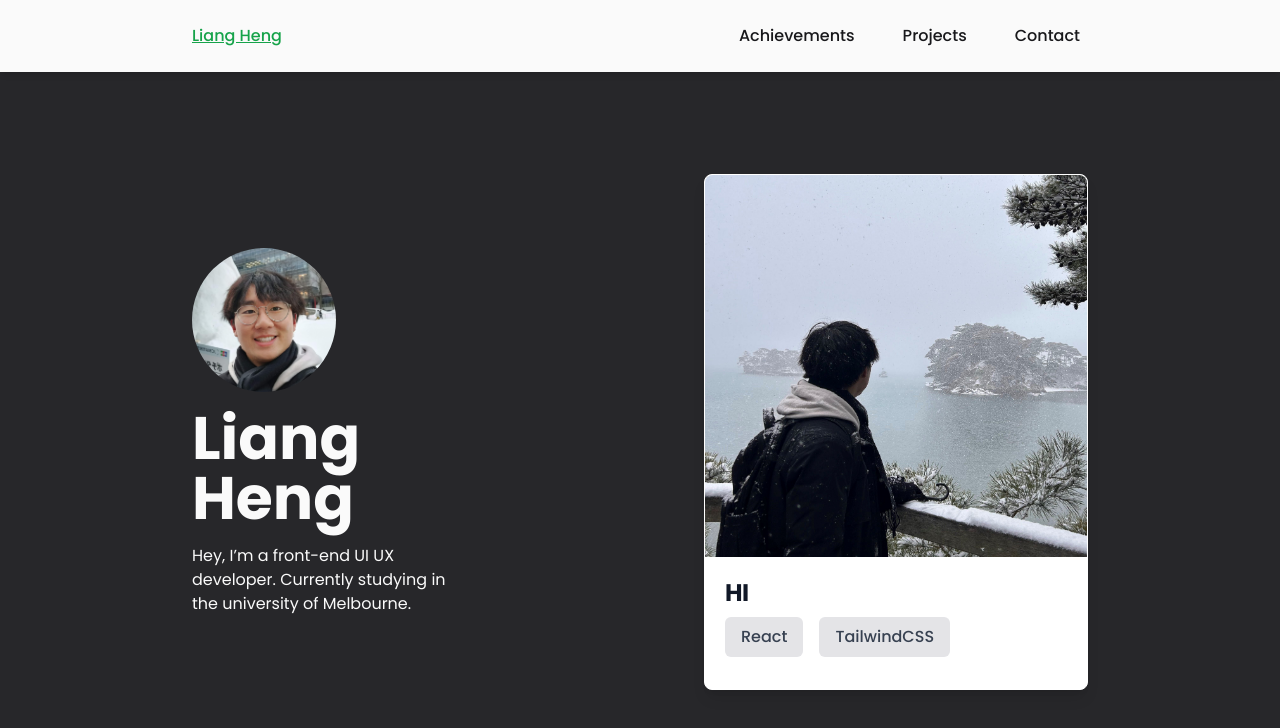
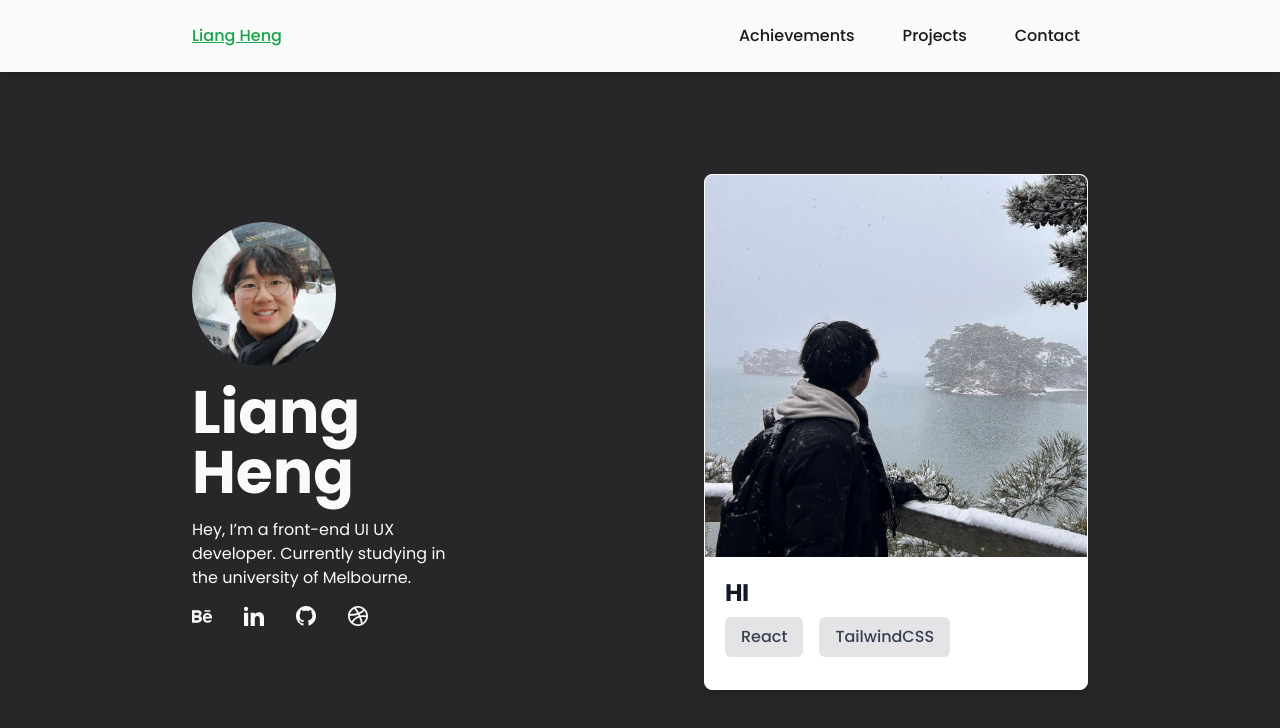
Before and after one commit to e3lo/liangh.me, a React (Vite) app: page / in a window 1280 px wide. Shown: the top 728 px of the page. Built offline with nearby package versions, Linux system fonts and the light colour scheme.

Commit message:
Added social links for HeroBanner

```diff
--- a/src/components/HeroBanner.tsx
+++ b/src/components/HeroBanner.tsx
@@ -13,6 +13,68 @@ const HeroBanner = () => {
           <h1 className="text-6xl font-bold py-4">Liang Heng</h1>
           Hey, I’m a front-end UI UX developer. Currently studying in the
           university of Melbourne.
+        </div>
+        <div className="flex flex-row">
+          {/* Behance */}
+          <a
+            className="hover:text-green-400 transition p-4 pl-0"
+            href="https://www.behance.net/itsLiang"
+            target="_blank"
+          >
+            <svg
+              xmlns="http://www.w3.org/2000/svg"
+              className="h-5 w-5"
+              fill="currentColor"
+              viewBox="0 0 24 24"
+            >
+              <path d="M22 7h-7v-2h7v2zm1.726 10c-.442 1.297-2.029 3-5.101 3-3.074 0-5.564-1.729-5.564-5.675 0-3.91 2.325-5.92 5.466-5.92 3.082 0 4.964 1.782 5.375 4.426.078.506.109 1.188.095 2.14h-8.027c.13 3.211 3.483 3.312 4.588 2.029h3.168zm-7.686-4h4.965c-.105-1.547-1.136-2.219-2.477-2.219-1.466 0-2.277.768-2.488 2.219zm-9.574 6.988h-6.466v-14.967h6.953c5.476.081 5.58 5.444 2.72 6.906 3.461 1.26 3.577 8.061-3.207 8.061zm-3.466-8.988h3.584c2.508 0 2.906-3-.312-3h-3.272v3zm3.391 3h-3.391v3.016h3.341c3.055 0 2.868-3.016.05-3.016z" />
+            </svg>
+          </a>
+          {/* LinkedIn */}
+          <a
+            className="hover:text-green-400 transition p-4"
+            href="https://www.linkedin.com/in/itsliangheng/"
+            target="_blank"
+          >
+            <svg
+              xmlns="http://www.w3.org/2000/svg"
+              className="h-5 w-5"
+              fill="currentColor"
+              viewBox="0 0 24 24"
+            >
+              <path d="M4.98 3.5c0 1.381-1.11 2.5-2.48 2.5s-2.48-1.119-2.48-2.5c0-1.38 1.11-2.5 2.48-2.5s2.48 1.12 2.48 2.5zm.02 4.5h-5v16h5v-16zm7.982 0h-4.968v16h4.969v-8.399c0-4.67 6.029-5.052 6.029 0v8.399h4.988v-10.131c0-7.88-8.922-7.593-11.018-3.714v-2.155z" />
+            </svg>
+          </a>
+          {/* GitHub */}
+          <a
+            className="hover:text-green-400 transition p-4"
+            href="https://github.com/e3lo"
+            target="_blank"
+          >
+            <svg
+              xmlns="http://www.w3.org/2000/svg"
+              className="h-5 w-5"
+              fill="currentColor"
+              viewBox="0 0 24 24"
+            >
+              <path d="M12 0c-6.626 0-12 5.373-12 12 0 5.302 3.438 9.8 8.207 11.387.599.111.793-.261.793-.577v-2.234c-3.338.726-4.033-1.416-4.033-1.416-.546-1.387-1.333-1.756-1.333-1.756-1.089-.745.083-.729.083-.729 1.205.084 1.839 1.237 1.839 1.237 1.07 1.834 2.807 1.304 3.492.997.107-.775.418-1.305.762-1.604-2.665-.305-5.467-1.334-5.467-5.931 0-1.311.469-2.381 1.236-3.221-.124-.303-.535-1.524.117-3.176 0 0 1.008-.322 3.301 1.23.957-.266 1.983-.399 3.003-.404 1.02.005 2.047.138 3.006.404 2.291-1.552 3.297-1.23 3.297-1.23.653 1.653.242 2.874.118 3.176.77.84 1.235 1.911 1.235 3.221 0 4.609-2.807 5.624-5.479 5.921.43.372.823 1.102.823 2.222v3.293c0 .319.192.694.801.576 4.765-1.589 8.199-6.086 8.199-11.386 0-6.627-5.373-12-12-12z" />
+            </svg>
+          </a>
+          {/* Dribbble */}
+          <a
+            className="hover:text-green-400 transition p-4"
+            href="https://dribbble.com/LiangHeng"
+            target="_blank"
+          >
+            <svg
+              xmlns="http://www.w3.org/2000/svg"
+              className="h-5 w-5"
+              fill="currentColor"
+              viewBox="0 0 24 24"
+            >
+              <path d="M12 0c-6.628 0-12 5.373-12 12s5.372 12 12 12 12-5.373 12-12-5.372-12-12-12zm9.885 11.441c-2.575-.422-4.943-.445-7.103-.073-.244-.563-.497-1.125-.767-1.68 2.31-1 4.165-2.358 5.548-4.082 1.35 1.594 2.197 3.619 2.322 5.835zm-3.842-7.282c-1.205 1.554-2.868 2.783-4.986 3.68-1.016-1.861-2.178-3.676-3.488-5.438.779-.197 1.591-.314 2.431-.314 2.275 0 4.368.779 6.043 2.072zm-10.516-.993c1.331 1.742 2.511 3.538 3.537 5.381-2.43.715-5.331 1.082-8.684 1.105.692-2.835 2.601-5.193 5.147-6.486zm-5.44 8.834l.013-.256c3.849-.005 7.169-.448 9.95-1.322.233.475.456.952.67 1.432-3.38 1.057-6.165 3.222-8.337 6.48-1.432-1.719-2.296-3.927-2.296-6.334zm3.829 7.81c1.969-3.088 4.482-5.098 7.598-6.027.928 2.42 1.609 4.91 2.043 7.46-3.349 1.291-6.953.666-9.641-1.433zm11.586.43c-.438-2.353-1.08-4.653-1.92-6.897 1.876-.265 3.94-.196 6.199.196-.437 2.786-2.028 5.192-4.279 6.701z" />
+            </svg>
+          </a>
         </div>
       </div>
       <div className="md:basis-2/3">
--- a/src/routes/Home.tsx
+++ b/src/routes/Home.tsx
@@ -4,8 +4,10 @@ function Home() {
   return (
     <>
       <NavigationBar />
-      <div className="md:h-screen bg-zinc-800 flex justify-center">
-        <HeroBanner />
+      <div className="h-screen w-screen">
+        <div className="md:h-screen bg-zinc-800 flex justify-center">
+          <HeroBanner />
+        </div>
       </div>
     </>
   );
```
